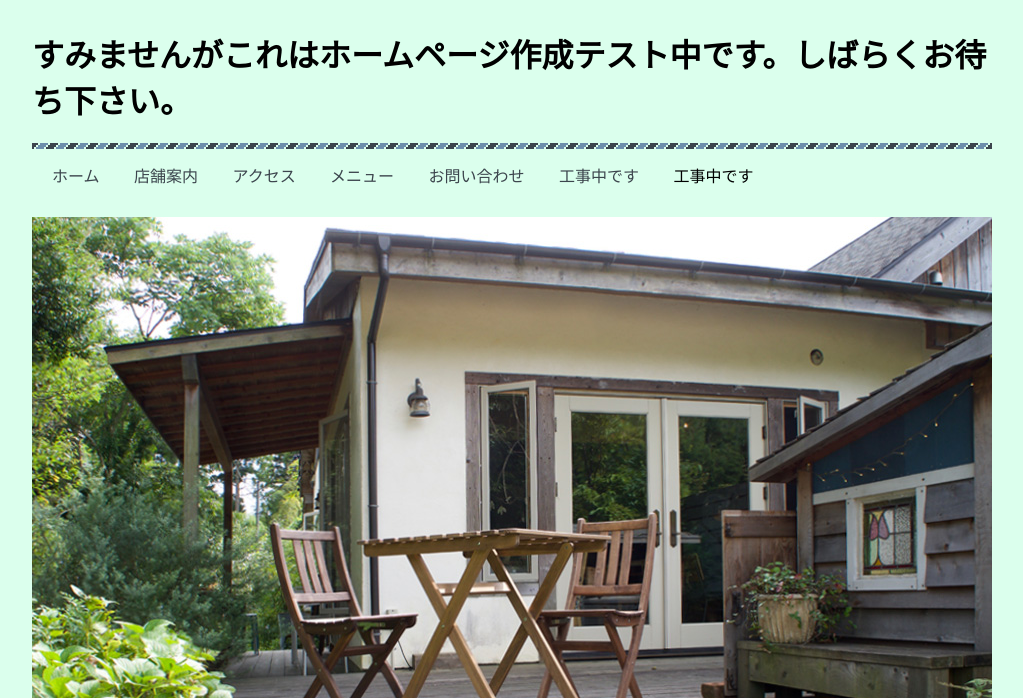
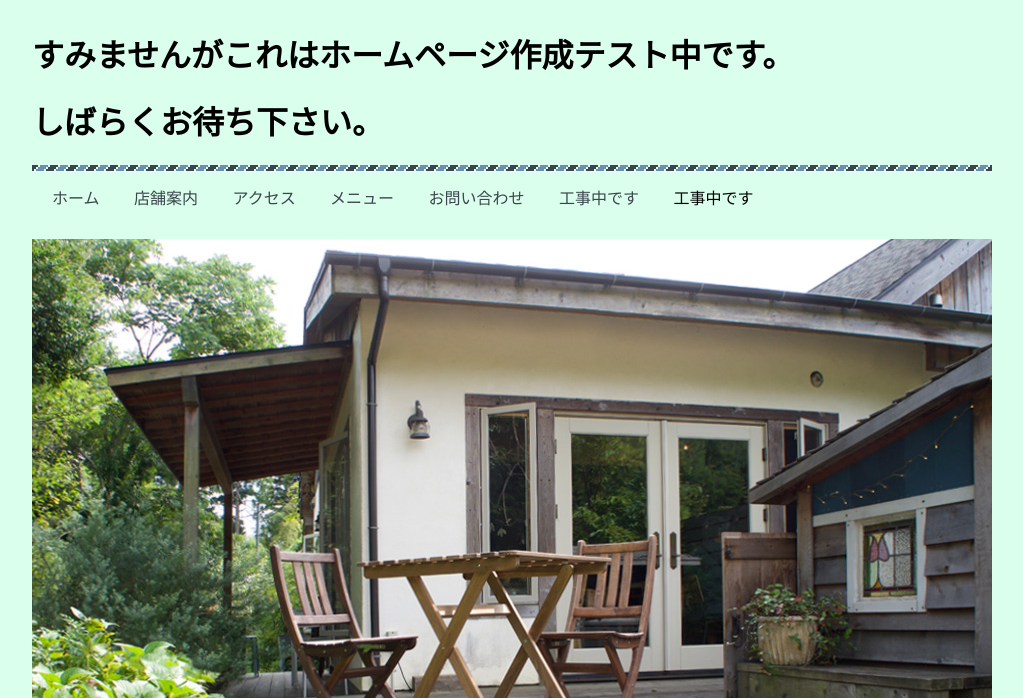
Before and after one commit to heecheol153/web-test, a plain HTML site: page index.html in a window 1280 px wide. Shown: the part 102-800 px from the top of the page, without its empty margins (128-1151 px from the left). Drawn offline with Linux system fonts and the light colour scheme.

Commit message:
Update index.html

```diff
--- a/index.html
+++ b/index.html
@@ -11,7 +11,8 @@
 	<!-- ヘッダー -->
 	<header class="header">
 		<h1 class="logo"><a href="index.html"><img src="images/logo.png" alt="KUJIRA Cafe"></a></h1>
-        <h1>すみませんがこれはホームページ作成テスト中です。しばらくお待ち下さい。</h1>
+        <h1>すみませんがこれはホームページ作成テスト中です。</h1>
+        <h1>しばらくお待ち下さい。</h1>
 		<nav class="nav">
 			<ul>
 				<li><a href="index.html">ホーム</a></li>
```
